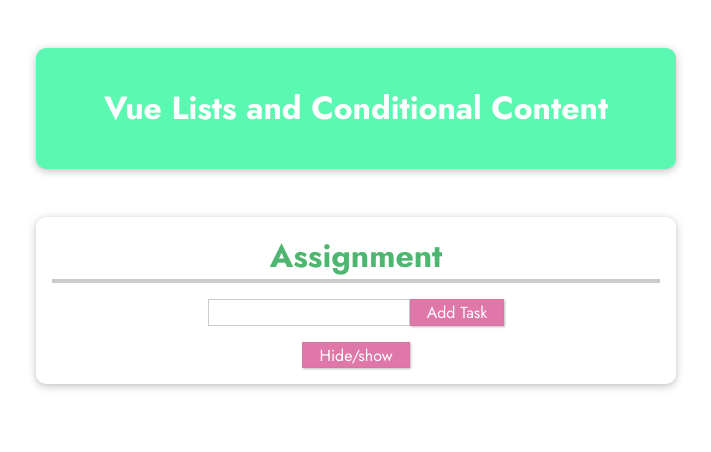
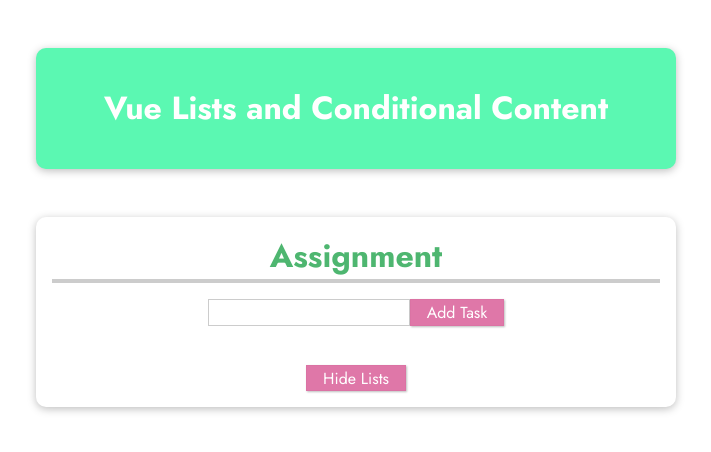
Before and after one commit to LovelyGautane/IT-ELEC-3-LESSSON-3-Rendering-Conditional-Content, a plain HTML site: page index.html in a window 1280 px wide. Shown: the whole page, without its empty margins (284-995 px from the left). Drawn offline with nearby package versions, Linux system fonts and the light colour scheme.

Commit message:
Hide and Show Button

```diff
--- a/index.html
+++ b/index.html
@@ -20,12 +20,13 @@
       <h2>Assignment</h2>
       <input type="text" v-model="enteredTaskValue">
       <button @click="addTask">Add Task</button>
-      <ul>
+      <ul :class="{visible: myButton, hide: !myButton}">
         <!--Output the list of task here-->
         <li v-for="task in tasks"> {{ task }}</li>
     </ul>
-      <!--Bonus: Also update the button caption-->
-      <button>Hide/show</button>
+    <br>
+    <!--Bonus: Also update the button caption-->
+      <button @click="toggle">{{ myButton ? 'Hide Lists' : 'Show Lists'}}</button>
     </section>
   </body>
 </html>
--- a/js/app.js
+++ b/js/app.js
@@ -2,12 +2,16 @@ const app = Vue.createApp({
     data() {
         return {
             enteredTaskValue: '',
-            tasks: []
+            tasks: [],
+            myButton: true
         };
     },
     methods: {
         addTask() {
             this.tasks.push(this.enteredTaskValue);
+        },
+        toggle() {
+            this.myButton = !this.myButton
         }
     }
 });
```
